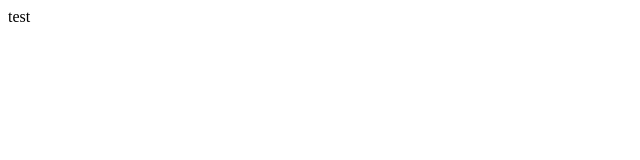
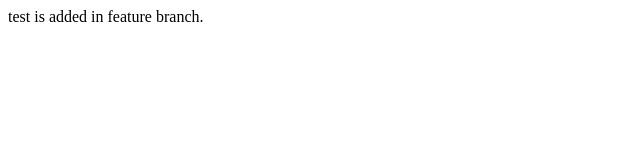
Before and after one commit to Husnain-raza/lecture1, a plain HTML site: page index.html in a window 1280 px wide. Shown: the whole page, without its empty margins (0-640 px from the left). Drawn offline with Linux system fonts and the light colour scheme.

Commit message:
new feature added

```diff
--- a/index.html
+++ b/index.html
@@ -5,6 +5,6 @@
 	<title>Index love you </title>
 </head>
 <body>
-	test
+	test is added in feature branch.
 </body>
 </html>
```
